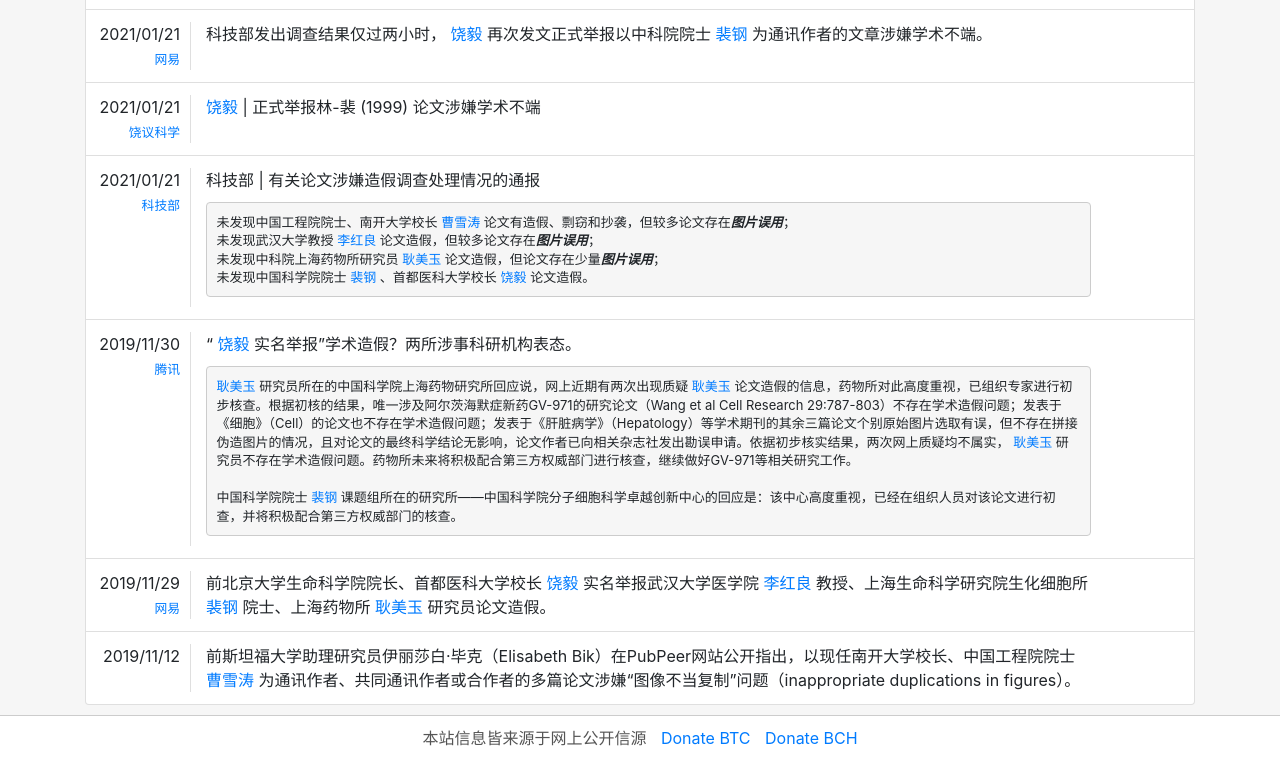
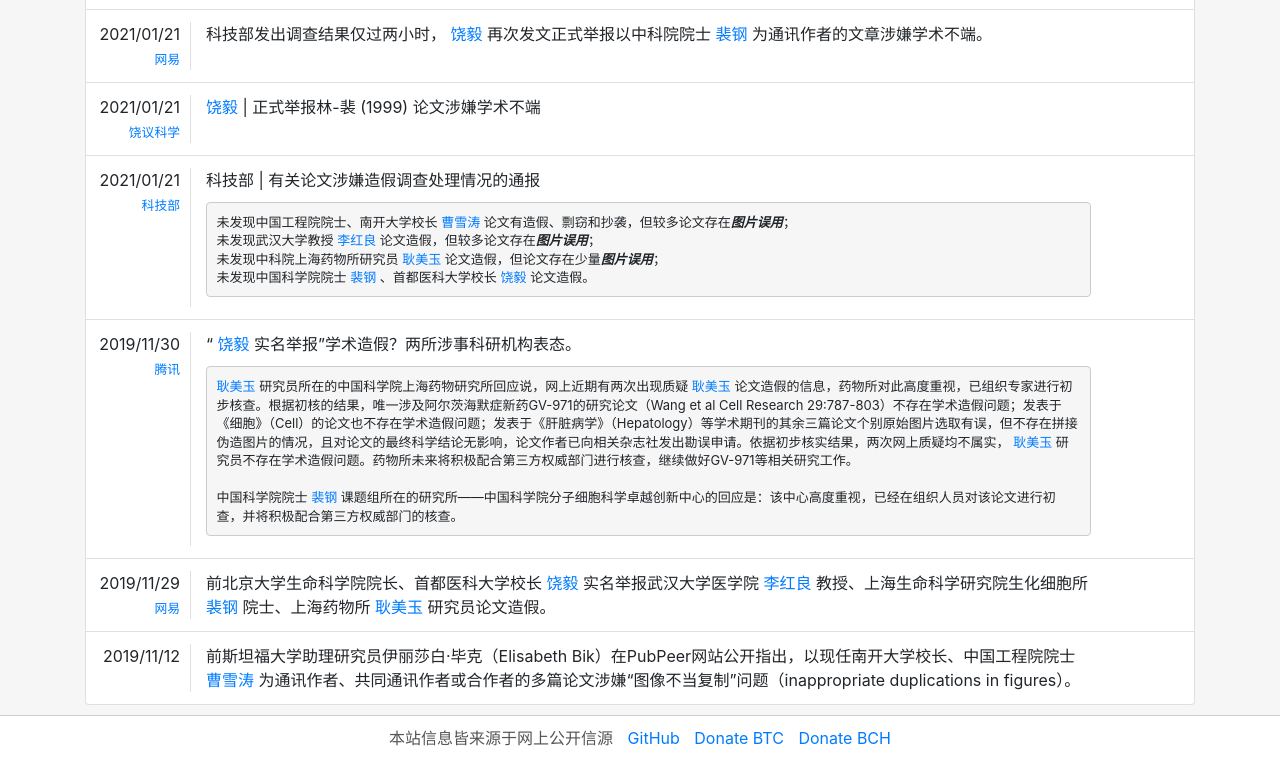
Before and after one commit to tupianwuyong/tupianwuyong, a plain HTML site: page index.html in a window 1280 px wide. Shown: the part 753-1529 px from the top of the page. Drawn offline with Linux system fonts and the light colour scheme.

Commit message:
Update index.html

```diff
--- a/index.html
+++ b/index.html
@@ -152,6 +152,7 @@
         <div class="container text-center">
             <p class="footer-links">
                 本站信息皆来源于网上公开信源
+                <a class="donate" href="https://github.com/tupianwuyong/tupianwuyong" target="_blank">GitHub</a>
                 <a class="donate" href="#" onclick="return false;" data-toggle="popover" title="Donate BTC" data-img="/img/donate-btc.png">Donate BTC</a>
                 <a class="donate" href="#" onclick="return false;" data-toggle="popover" title="Donate BCH" data-img="/img/donate-bch.png">Donate BCH</a>
             </p>
```
